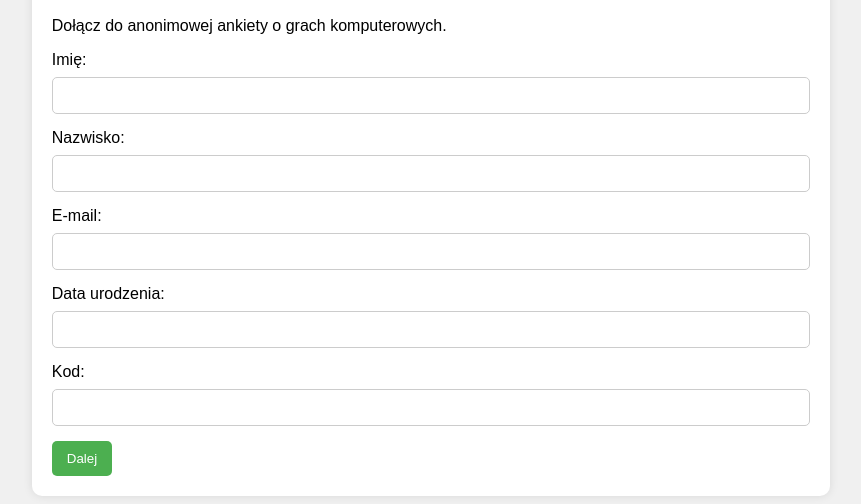
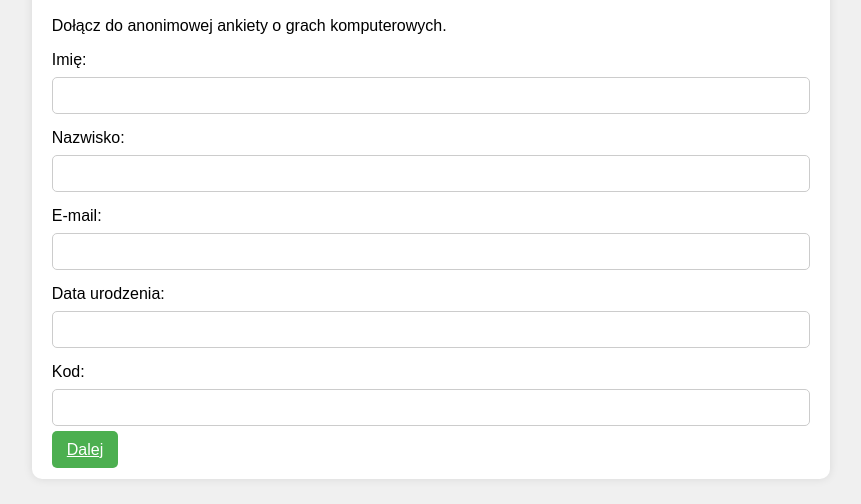
Before and after one commit to reloadeem/pl-ferta, a plain HTML site: page index.html in a window 1280 px wide. Shown: the part 373-877 px from the top of the page, without its empty margins (209-1070 px from the left). Drawn offline with Linux system fonts and the light colour scheme.

Commit message:
Update index.html

```diff
--- a/index.html
+++ b/index.html
@@ -33,7 +33,7 @@
             border-radius: 5px;
         }
 
-        button {
+        .button {
             background-color: #4caf50;
             color: #fff;
             padding: 10px 15px;
@@ -51,7 +51,7 @@
       <p>
         Dołącz do anonimowej ankiety o grach komputerowych.
       </p>
-        <form action="continue.html">
+        <form>
             <label for="rubryka1">Imię:</label>
             <input type="text" id="rubryka1" name="rubryka1" required>
 
@@ -67,7 +67,7 @@
             <label for="rubryka5">Kod:</label>
             <input type="text" id="rubryka5" name="rubryka5" required>
 
-            <button type="submit">Dalej</button>
+            <a class="button" href="continue.html">Dalej</a>
         </form>
     </div>
 
```
